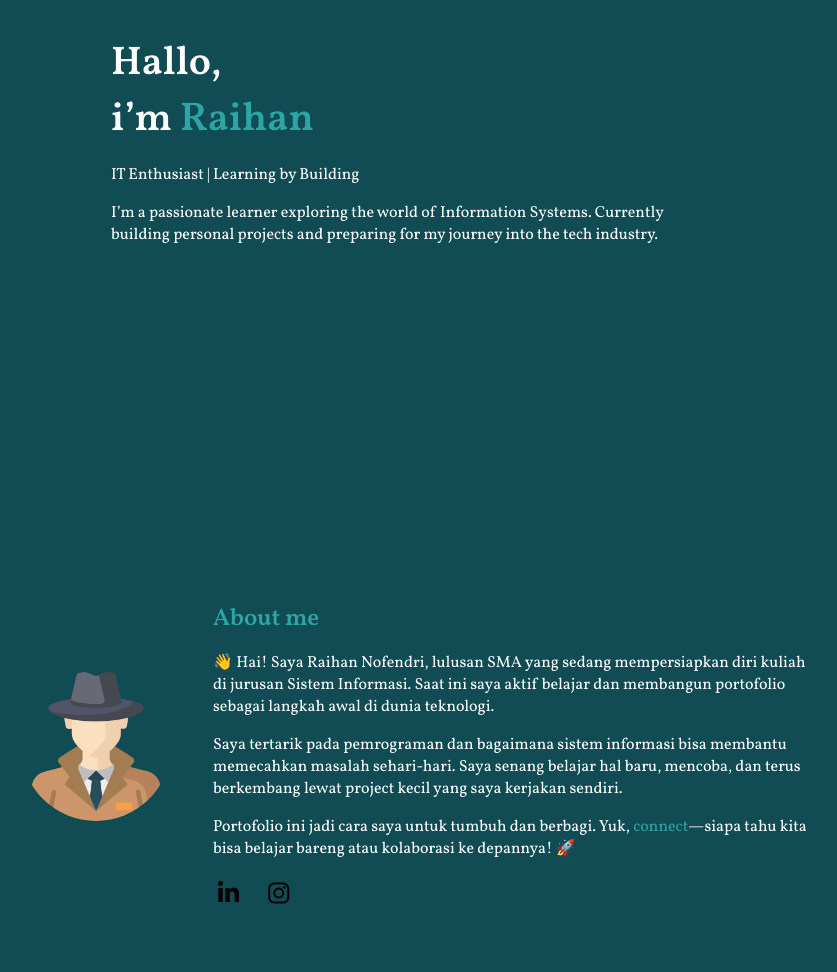
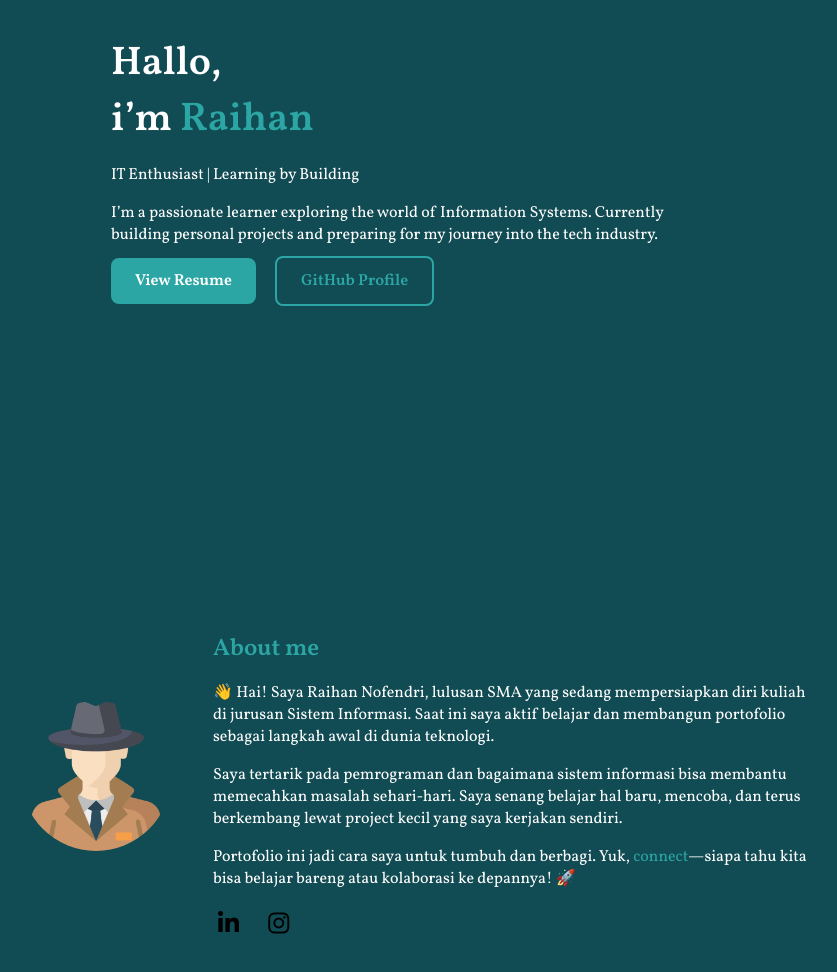
Before and after one commit to hann1126/Portfolio, a plain HTML site: page index.html in a window 1280 px wide. Shown: the part 254-1226 px from the top of the page, without its empty margins (229-1066 px from the left). Drawn offline with Linux system fonts and the light colour scheme.

Commit message:
update header

```diff
--- a/index.html
+++ b/index.html
@@ -30,6 +30,10 @@
         I’m a passionate learner exploring the world of Information Systems. Currently building personal projects and
         preparing for my journey into the tech industry.
       </p>
+       <div class="buttons">
+    <a href="CV_Raihan_Nofendri.pdf" class="btn" target="_blank">View Resume</a>
+    <a href="https://github.com/hann1126" class="btn secondary" target="_blank">GitHub Profile</a>
+  </div>
 
     </div>
     <!-- <div class="circle-deco"></div> -->
@@ -52,8 +56,8 @@
         <p>Portofolio ini jadi cara saya untuk tumbuh dan berbagi. Yuk, <a href="#contact" style="text-decoration: none;"><span class="highlight" >connect</span></a>—siapa tahu kita bisa belajar bareng atau
           kolaborasi ke depannya! 🚀</p>
         <div class="social-icons">
-          <i class="fa-brands fa-linkedin-in"></i>
-          <i class="fab fa-instagram"></i>
+          <a href="https://www.linkedin.com/in/raihan-nofendri-3b38a8319/"><i class="fa-brands fa-linkedin-in"></i></a>
+          <a href="https://www.instagram.com/raihannof?igsh=MXZhNzh3am5pcmFleA=="><i class="fab fa-instagram"></i></a>
         </div>
       </div>
     </div>
--- a/style.css
+++ b/style.css
@@ -199,3 +199,33 @@ h1 {
   margin: 0 auto;
   text-align: center;
 }
+
+.buttons {
+  margin-top: 1.5rem;
+}
+
+.btn {
+  text-decoration: none;
+  padding: 0.75rem 1.5rem;
+  background-color: #2CA6A4;
+  color: white;
+  border-radius: 8px;
+  font-weight: bold;
+  margin-right: 1rem;
+  transition: background-color 0.3s;
+}
+
+.btn:hover {
+  background-color: #238f8f;
+}
+
+.btn.secondary {
+  background-color: transparent;
+  border: 2px solid #2CA6A4;
+  color: #2CA6A4;
+}
+
+.btn.secondary:hover {
+  background-color: #2CA6A4;
+  color: white;
+}
```
Also changed, not shown: 1 other file.
